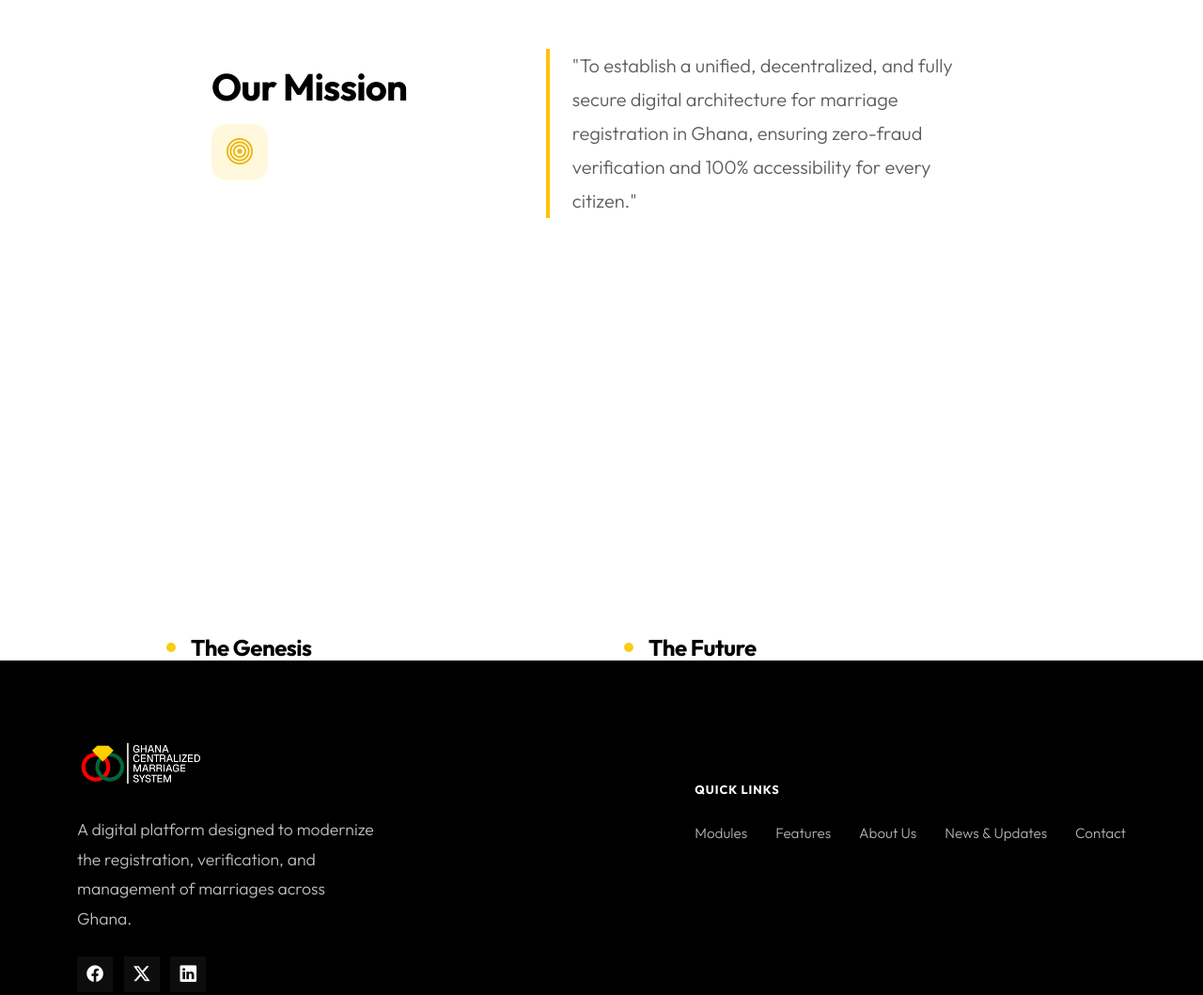
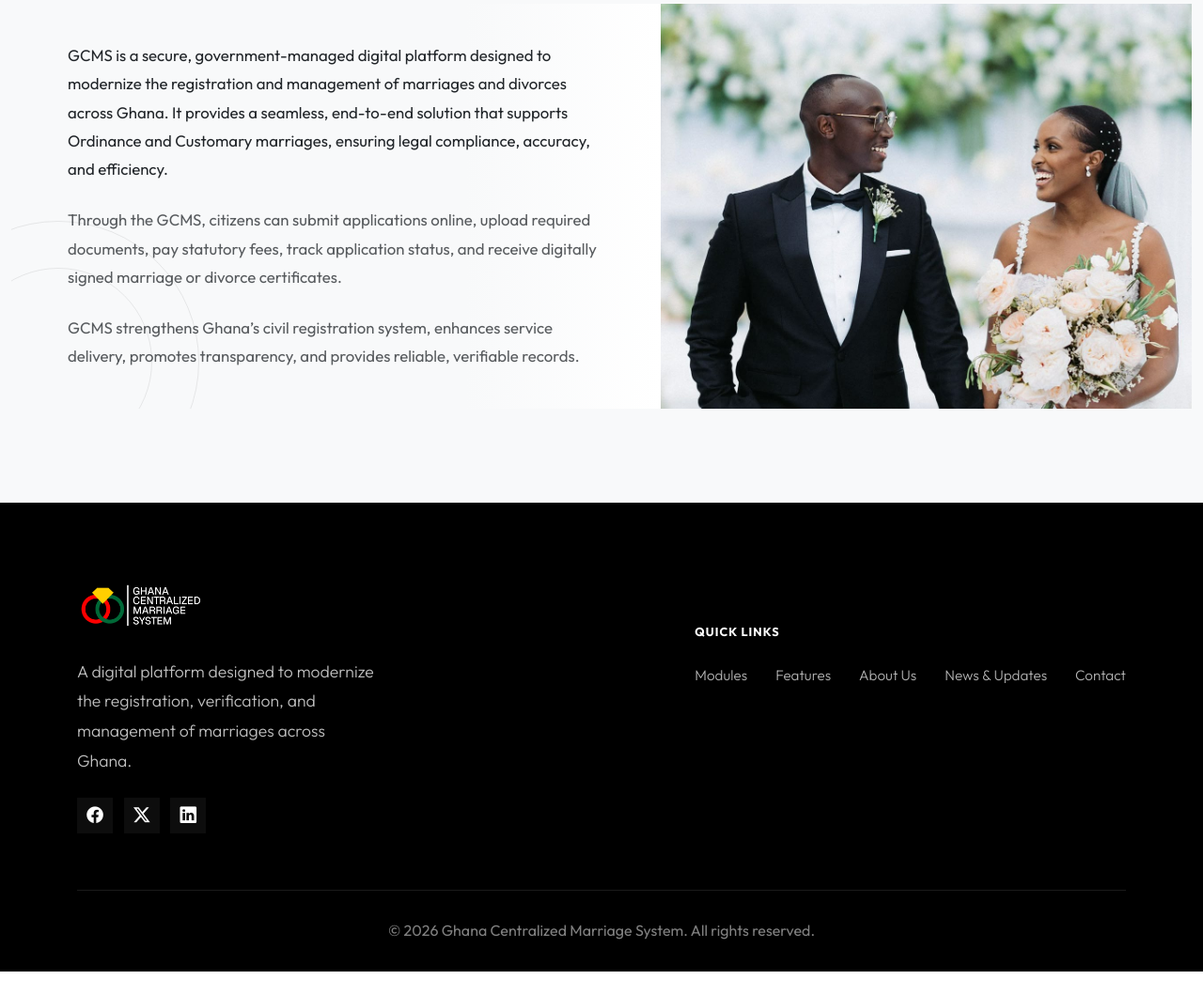
Before and after one commit to Manuel-Vardy/GCMS, a website: page about.html in a window 1280 px wide. Shown: the part 610-1669 px from the top of the page at 94% size. After the commit the page ends 1644 px from the top, so only its background shows below. Drawn offline with nearby package versions, Linux system fonts and the light colour scheme.

Commit message:
initail commit

```diff
--- a/about.html
+++ b/about.html
@@ -75,7 +75,7 @@
     <!-- Page Header -->
     <header class="page-header">
         <div class="hero-bg">
-            <img src="images/two-rings.jpg" alt="About Us Background">
+            <img src="images/wife-husband-having-some-quality-time-together-home.jpg" alt="About Us Background">
         </div>
         <div class="hero-overlay"></div>
         <div class="container page-header-content reveal active">
@@ -88,57 +88,39 @@
         </div>
     </header>
 
-    <!-- Story Content -->
-    <section class="section-padding bg-white">
-        <div class="container">
-            <div class="row">
-                <div class="col-lg-10 mx-auto">
-                    <div class="premium-hover-card p-4 p-md-5 reveal delay-100">
-                        <div class="row align-items-center">
-                            <div class="col-md-5 mb-4 mb-md-0">
-                                <h3 class="fw-bold fs-1 mb-3">Our Mission</h3>
-                                <div class="card-icon yellow mb-4">
-                                    <i class="bi bi-bullseye"></i>
-                                </div>
-                            </div>
-                            <div class="col-md-7">
-                                <p class="lead text-muted mb-0 border-start border-4 border-warning ps-4"
-                                    style="line-height: 1.8;">
-                                    "To establish a unified, decentralized, and fully secure digital architecture for
-                                    marriage registration in Ghana, ensuring zero-fraud verification and 100%
-                                    accessibility for every citizen."
-                                </p>
-                            </div>
-                        </div>
+    <!-- About Us Content -->
+    <section class="about-section-vision" style="padding-top: 100px; padding-bottom: 100px;">
+        <div class="container container-wide">
+            <div class="about-card-vision reveal">
+                <!-- Decorative Circles (Vision Style) -->
+                <div class="about-vision-circle" style="width: 300px; height: 300px; left: -100px; bottom: -100px;">
+                </div>
+                <div class="about-vision-circle" style="width: 200px; height: 200px; left: -50px; bottom: -50px;"></div>
+
+                <div class="about-vision-content">
+                    <div class="about-vision-text">
+                        <p class="lead text-dark mb-4" style="font-size: 1.05rem; line-height: 1.8; font-weight: 400;">
+                            GCMS is a secure, government-managed digital platform designed to modernize the registration
+                            and management of marriages and divorces across Ghana. It provides a seamless, end-to-end
+                            solution that supports Ordinance and Customary marriages, ensuring legal compliance,
+                            accuracy, and efficiency.
+                        </p>
+
+                        <p class="text-muted mb-4" style="font-size: 1.05rem; line-height: 1.8;">
+                            Through the GCMS, citizens can submit applications online, upload required documents, pay
+                            statutory fees, track application status, and receive digitally signed marriage or divorce
+                            certificates.
+                        </p>
+
+                        <p class="text-muted mb-0" style="font-size: 1.05rem; line-height: 1.8;">
+                            GCMS strengthens Ghana’s civil registration system, enhances service delivery, promotes
+                            transparency, and provides reliable, verifiable records.
+                        </p>
                     </div>
+                </div>
 
-                    <div class="mt-5 pt-4 reveal delay-200">
-                        <div class="row g-5">
-                            <div class="col-md-6">
-                                <h4 class="fw-bold mb-3 d-flex align-items-center gap-3">
-                                    <span class="brand-dot"></span> The Genesis
-                                </h4>
-                                <p class="text-muted" style="line-height: 1.8;">
-                                    The Ghana Centralized Marriage System (GCMS) was born out of the necessity to
-                                    modernize civil data management. Historically, paper-based records led to
-                                    discrepancies, forged documents, and immense administrative delays. GCMS transitions
-                                    Ghana into a new era of proactive e-governance.
-                                </p>
-                            </div>
-                            <div class="col-md-6">
-                                <h4 class="fw-bold mb-3 d-flex align-items-center gap-3">
-                                    <span class="brand-dot" style="background-color: var(--gcms-yellow);"></span> The
-                                    Future
-                                </h4>
-                                <p class="text-muted" style="line-height: 1.8;">
-                                    By building robust integrations via APIs and adhering strictly to WCAG accessibility
-                                    guidelines, the system guarantees an inclusive environment. It's not just a
-                                    database; it is an intelligent, automated service ecosystem designed for the next
-                                    century of governance.
-                                </p>
-                            </div>
-                        </div>
-                    </div>
+                <div class="about-vision-img">
+                    <img src="images/two-black-couples.jpg" alt="About GCMS">
                 </div>
             </div>
         </div>
```
Also changed, not shown: index.html (+4 -4 lines).
